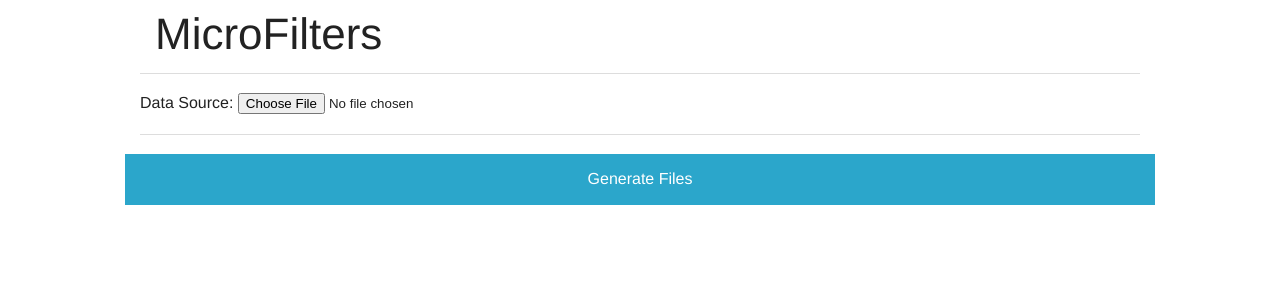
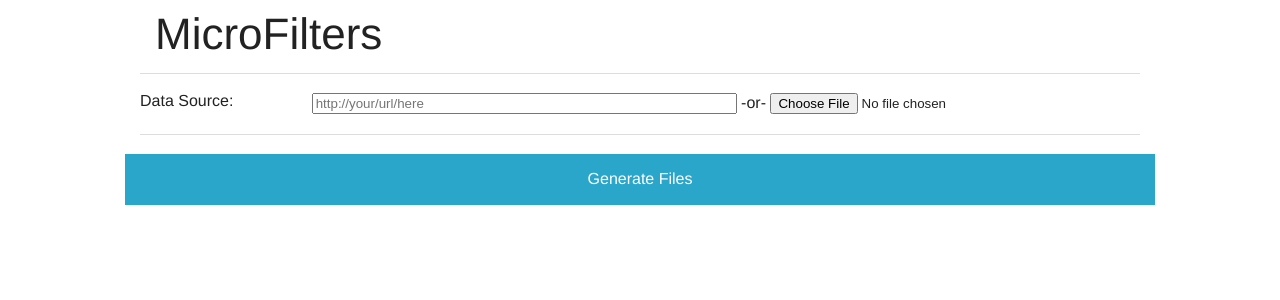
Before and after one commit to MicroMappers/MicroFilters, a Django app: page / in a window 1280 px wide. Shown: the top 300 px of the page. Run offline with Django 3.2, Linux system fonts and the light colour scheme.

Commit message:
user can now upload file from url

```diff
--- a/core/templates/core/index.html
+++ b/core/templates/core/index.html
@@ -11,9 +11,16 @@
         <form method="POST" action="/download/" enctype="multipart/form-data" target="_blank">
         {% csrf_token %}
           <div class="row">
-            <div class="large-8 columns">
-              <label>Data Source:</label>
-              <input accept=".json, .csv" type="file" id="data-file" name="data-file">
+            <div class="large-12 columns">
+              <div class="row">
+              <div class="large-2 columns">
+                <label>Data Source:</label>
+              </div>
+              <div class="large-10 columns">
+                <input type="text" id="data-url" name="data-url" placeholder="http://your/url/here" size='50'> -or-
+                <input accept=".json, .csv" type="file" id="data-file" name="data-file">
+              </div>
+              </div>
             </div>
           </div>
           <hr>
--- a/core/views.py
+++ b/core/views.py
@@ -8,7 +8,9 @@ def index(request):
 
 def download_page(request):
 	if request.method == "POST":
-		datafile = request.FILES.get('data-file')
-		return utils.generateData(datafile)
+		if request.FILES.get('data-file'):
+			return utils.generateData(request.FILES.get('data-file'), "file")
+		elif request.POST.get("data-url"):
+			return utils.generateData(request.POST.get("data-url"), "url")
 	else:
 		redirect('index')
```
Also changed, not shown: core/utils.py (+21 -3 lines).
